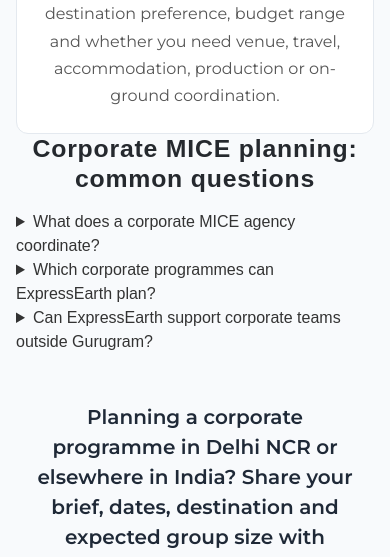
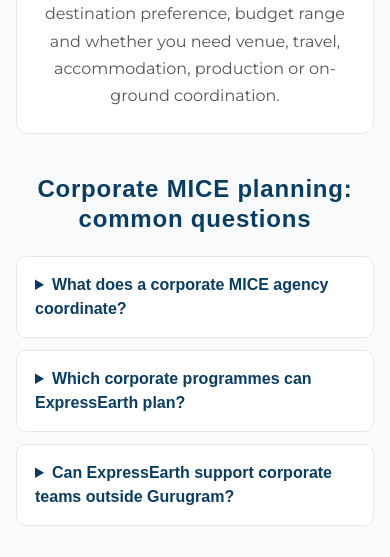
Before and after one commit to expressearth-mice/Expressearth-website, a React (Create React App) app: page /mice-services in a window 390 px wide. Shown: the part 5900-6457 px from the top of the page. Built offline with nearby package versions, Linux system fonts and the light colour scheme; no server answers.

Commit message:
Style accessible MICE service FAQs

```diff
--- a/src/components/MiceService.css
+++ b/src/components/MiceService.css
@@ -195,3 +195,68 @@
     font-size: 24px;
   }
 }
+
+.mice-services-faq {
+  max-width: 1000px;
+  margin: 56px auto 0;
+}
+
+.mice-services-faq h2 {
+  color: #0a3d62;
+  font-size: 28px;
+  line-height: 1.25;
+  text-align: center;
+  margin: 0 0 22px;
+}
+
+.mice-services-faq-list {
+  display: grid;
+  gap: 12px;
+}
+
+.mice-services-faq-item {
+  background: #fff;
+  border: 1px solid #e4e9ef;
+  border-radius: 10px;
+  padding: 18px 22px;
+}
+
+.mice-services-faq-item summary {
+  color: #0a3d62;
+  cursor: pointer;
+  font-weight: 700;
+  line-height: 1.5;
+}
+
+.mice-services-faq-item summary:focus-visible {
+  outline: 3px solid #046ab8;
+  outline-offset: 4px;
+  border-radius: 2px;
+}
+
+.mice-services-faq-item p {
+  color: #555;
+  line-height: 1.7;
+  margin: 12px 0 0;
+}
+
+.mice-services-faq-item a {
+  color: #0a3d62;
+  font-weight: 600;
+  text-decoration: underline;
+  text-underline-offset: 2px;
+}
+
+@media (max-width: 768px) {
+  .mice-services-faq {
+    margin-top: 40px;
+  }
+
+  .mice-services-faq h2 {
+    font-size: 24px;
+  }
+
+  .mice-services-faq-item {
+    padding: 16px 18px;
+  }
+}
```
